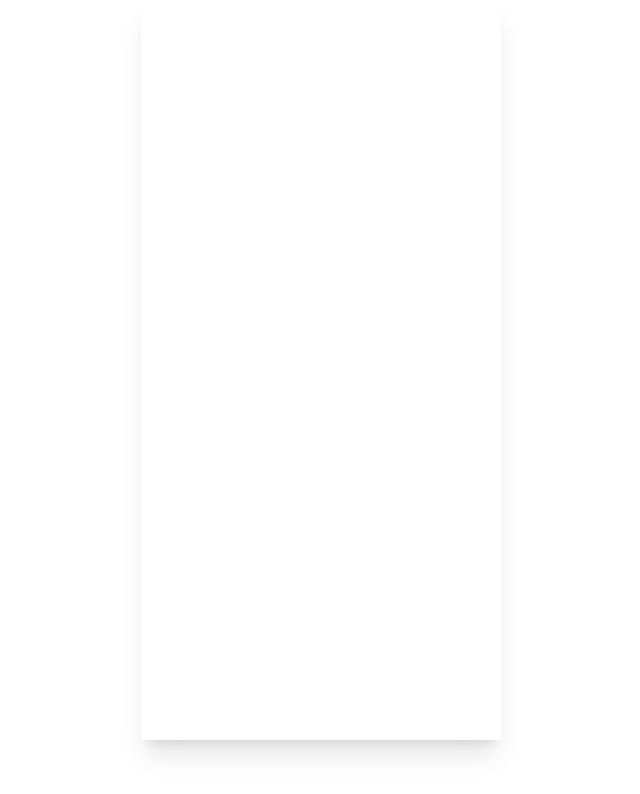
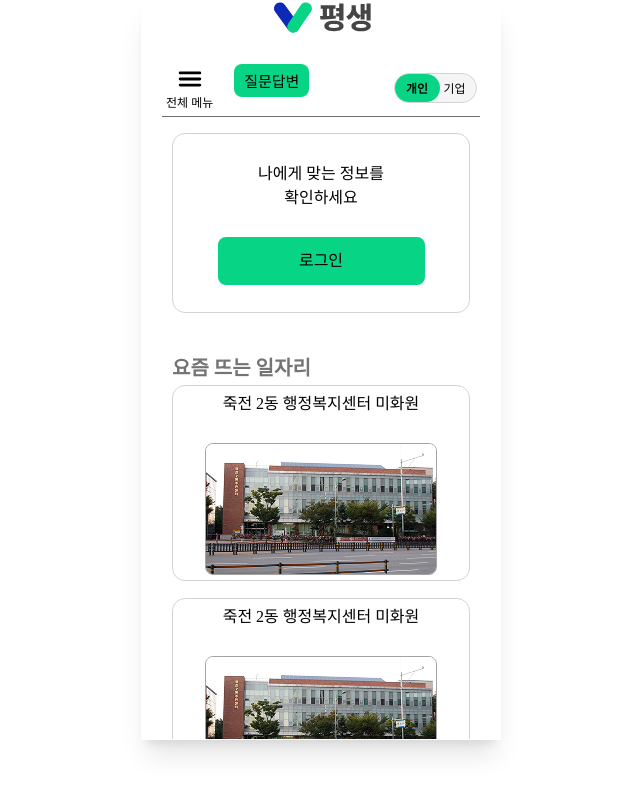
Before and after one commit to PyeongSaeng/PyeongSaeng-FE, a React (Vite) app: page / in a window 1280 px wide. Before the commit this address had no page. Shown: the top 794 px of the page, without its empty margins (319-959 px from the left). Built offline with nearby package versions, Linux system fonts and the light colour scheme; a web font is replaced by a local one.

Commit message:
feat:경로수정

```diff
--- a/src/pages/Personal/my/PersonalDeleteAccountDone.tsx
+++ b/src/pages/Personal/my/PersonalDeleteAccountDone.tsx
@@ -18,7 +18,7 @@ const PersonalDeleteAccountDone = () => {
             type="button"
             className="w-[293px] h-[45px] bg-[#08D485] rounded-[8px] text-black font-[500]"
             onClick={() => {
-              navigate('/personal');
+              navigate('/');
             }}
           >
             홈으로
--- a/src/routes/index.tsx
+++ b/src/routes/index.tsx
@@ -27,7 +27,7 @@ const AppRoutes = () => {
   return (
     <Routes>
       {/* 개인 버전 */}
-      <Route path="/personal" element={<PersonalHomePage />}></Route>
+      <Route path="/" element={<PersonalHomePage />}></Route>
       <Route path="/personal/join" element={<SignIn />}></Route>
       <Route path="/personal/join/senior" element={<SeniorSignIn />}></Route>
       <Route path="/personal/join/guardian" element={<CareSignIn />}></Route>
```
